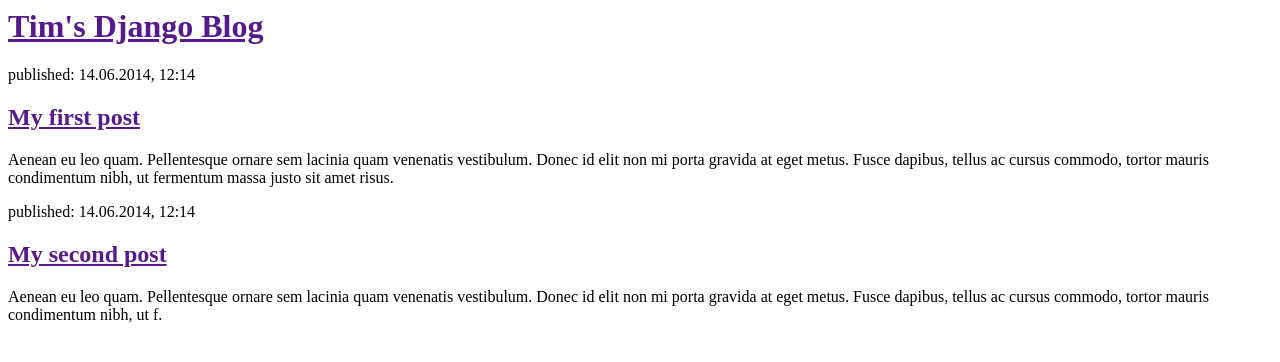
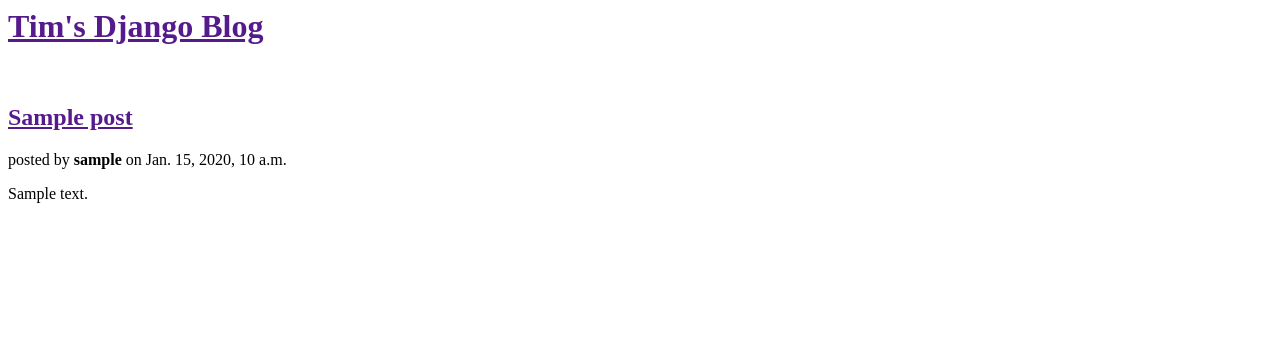
Before and after one commit to timboss/my-first-blog, a Django app: template blog/templates/blog/post_list.html in a window 1280 px wide. Shown: the top 362 px of the page. Run offline with Django 3.2, Linux system fonts and the light colour scheme; the template is opened without the code that fills it: values that come from a table or form of the project are taken from there, others are empty; tables that the repository leaves empty hold one stand-in row (values such as "Sample post").

Commit message:
Modified template to display posts from database! Dynamic data - wooooooooo!

```diff
--- a/blog/templates/blog/post_list.html
+++ b/blog/templates/blog/post_list.html
@@ -5,18 +5,14 @@
     <body>
         <div>
             <h1><a href="">Tim's Django Blog</a></h1>
-        </div>
+        </div> <br />
 
-        <div>
-            <p>published: 14.06.2014, 12:14</p>
-            <h2><a href="">My first post</a></h2>
-            <p>Aenean eu leo quam. Pellentesque ornare sem lacinia quam venenatis vestibulum. Donec id elit non mi porta gravida at eget metus. Fusce dapibus, tellus ac cursus commodo, tortor mauris condimentum nibh, ut fermentum massa justo sit amet risus.</p>
-        </div>
+{% for post in posts %}
+    <div>
+        <h2><a href="">{{ post.title }}</a></h2> posted by <b>{{ post.author }}</b> on {{ post.published_date }}
+        <p>{{ post.text|linebreaks }}</p>
+    </div> <br />
+{% endfor %}
 
-        <div>
-            <p>published: 14.06.2014, 12:14</p>
-            <h2><a href="">My second post</a></h2>
-            <p>Aenean eu leo quam. Pellentesque ornare sem lacinia quam venenatis vestibulum. Donec id elit non mi porta gravida at eget metus. Fusce dapibus, tellus ac cursus commodo, tortor mauris condimentum nibh, ut f.</p>
-        </div>
     </body>
 </html>
--- a/blog/views.py
+++ b/blog/views.py
@@ -1,4 +1,7 @@
 from django.shortcuts import render
+from django.utils import timezone
+from .models import Post
 
 def post_list(request):
-    return render(request, 'blog/post_list.html', {})
+    posts = Post.objects.filter(published_date__lte=timezone.now()).order_by("published_date")
+    return render(request, 'blog/post_list.html', {"posts":posts})
```
